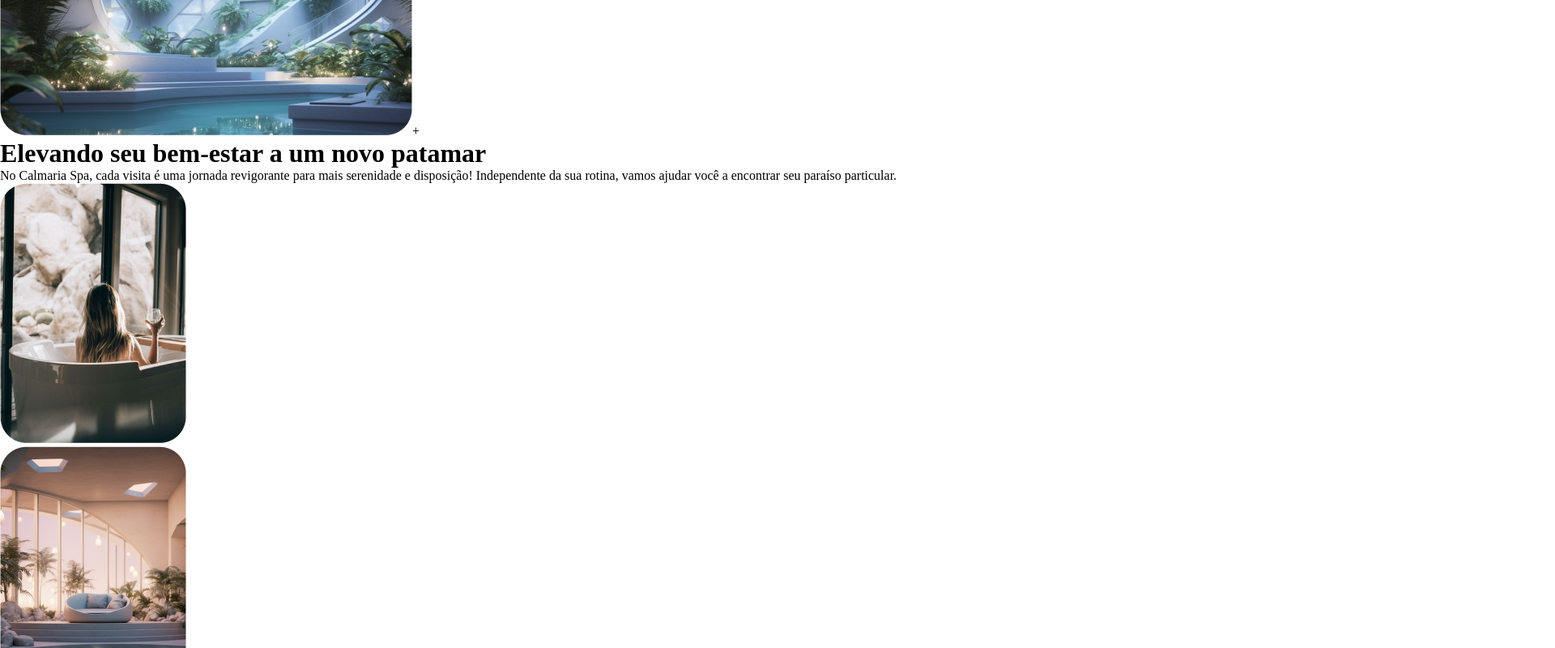
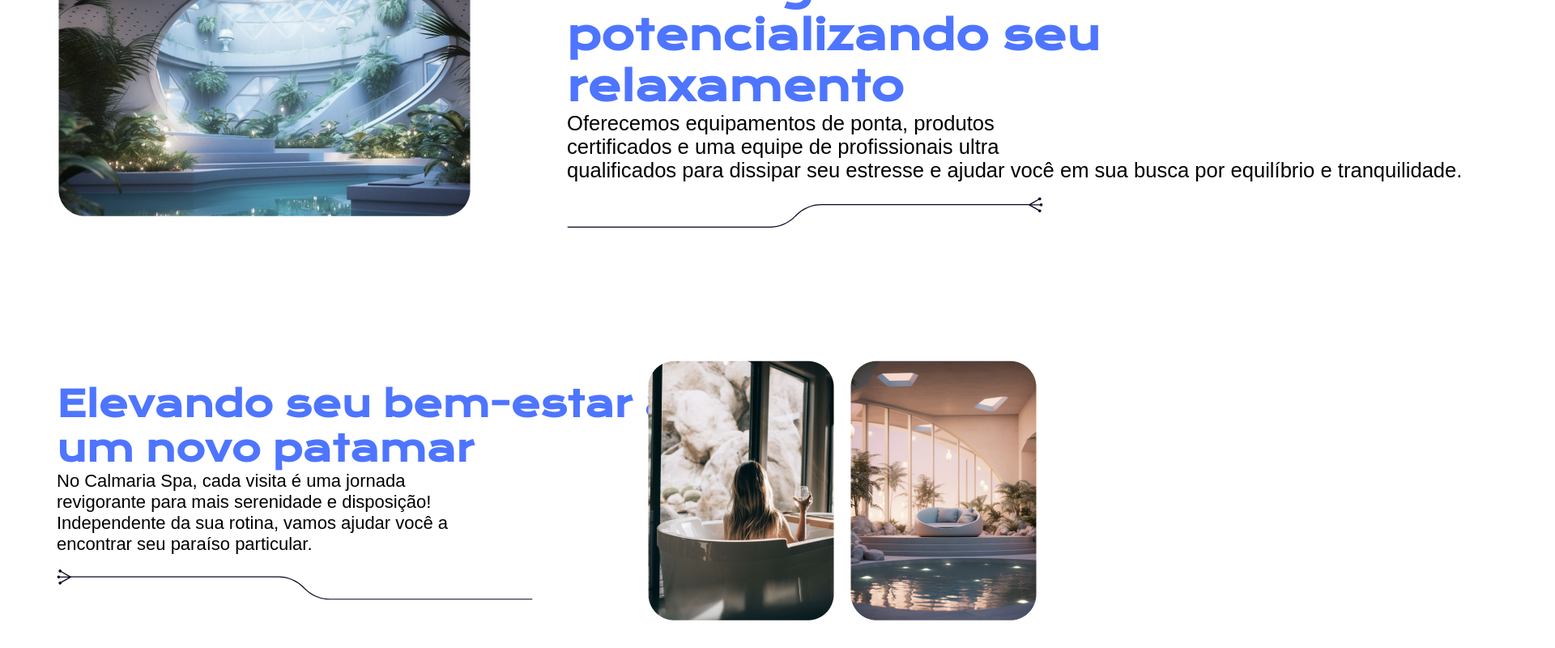
Before and after one commit to Babiel09/Spa-React-router-dom, a React (Vite) app in the folder Aprendendo a gerenciar APIS/: page / in a window 1280 px wide. Shown: the part 1020-1820 px from the top of the page at 81% size, 1920 px wide, since content can reach past the window. Built offline with nearby package versions, Linux system fonts and the light colour scheme.

Commit message:
Finalizando a parte inicial da landing-page

```diff
--- a/Aprendendo a gerenciar APIS/src/components/Header/header.module.scss
+++ b/Aprendendo a gerenciar APIS/src/components/Header/header.module.scss
@@ -6,6 +6,7 @@
     align-items: center;
     gap: 1.6rem;
     background: $gradiente-primario;
+    position: sticky
 }
 
 
--- /dev/null
+++ b/Aprendendo a gerenciar APIS/src/components/imagens-futurista/futurista.module.scss
@@ -0,0 +1,21 @@
+@import '../../styles/variaveis.module.scss';
+.imgContainer{
+    position: relative;
+    bottom: 200px;
+    left: 72px;
+
+}
+.tecnologia{
+    position: relative;
+    top: 140px;
+    left: 700px;
+    h1{
+        font-family: $ft-titulos;
+        color: $cor-secundaria;
+        font-size: 50px;
+    }
+    p{
+        font-family: $ft-textos;
+        font-size: 1.6rem;
+    }
+}
--- /dev/null
+++ b/Aprendendo a gerenciar APIS/src/components/imagens-futurista/index.tsx
@@ -0,0 +1,28 @@
+import styles from './futurista.module.scss';
+import FotoFuturista from '../../assets/espaco-1.png';
+import Separador from '../../assets/separador-direita.svg'
+
+export default function ImagemFuturista(){
+    return(
+        <>
+            <div className={styles.tecnologia}>
+                <h1>Tecnologia e natureza <br/>potencializando seu <br /> relaxamento</h1>
+                <p>Oferecemos equipamentos de ponta,
+                    produtos <br />
+                    certificados e uma equipe de profissionais ultra <br />
+                     qualificados para dissipar
+                     seu estresse e ajudar você em sua busca por equilíbrio e
+                        tranquilidade.</p>
+                        <br />
+                        <div className={styles.separador}>
+                    <img src={Separador} alt="Separador da imagem" />
+                    </div>
+                        </div>
+                <div className={styles.imgContainer}>
+                 <img src={FotoFuturista} alt="Foto-fururista de um spa" />
+                </div>
+
+
+    </>
+    );
+}
--- /dev/null
+++ b/Aprendendo a gerenciar APIS/src/components/imagens-relaxa/imagem.module.scss
@@ -0,0 +1,27 @@
+@import '../../styles/variaveis.module.scss';
+.relax{
+    position: relative;
+    right: auto;
+    left: 70px;
+
+    h1{
+        font-family: $ft-titulos;
+        color: $cor-secundaria;
+        font-size: 44px;
+    }
+    p{
+        font-family: $ft-textos;
+        font-size: 22px;
+    }
+
+}
+.imagemRelax1{
+    position: relative;
+    left: 800px;
+    bottom: 300px;
+}
+.imagemRelax2{
+    position: relative;
+    left: 1050px;
+    bottom: 625px;
+}
--- /dev/null
+++ b/Aprendendo a gerenciar APIS/src/components/imagens-relaxa/index.tsx
@@ -0,0 +1,29 @@
+import styles from './imagem.module.scss';
+import imagemRelaxa1 from '../../assets/espaco-2.png';
+import imagemRelaxa2 from '../../assets/espaco-3.png';
+import Separador2 from '../../assets/separador-esquerda.svg'
+
+export default function ImagensRelaxantes(){
+    return(
+        <>
+         <div className={styles.relax}>
+                <h1 className={styles.titulo2}>Elevando seu bem-estar a <br />
+                um novo patamar</h1>
+                <p className={styles.paragrafo1}>No Calmaria Spa, cada visita é uma jornada <br />
+                 revigorante para mais serenidade e disposição! <br />
+                Independente da sua rotina, vamos ajudar você a <br />
+                 encontrar seu paraíso particular.</p>
+                 <br />
+                 <img src={Separador2}/>
+                </div>
+        <div className={styles.imagemRelax1}>
+                    <img src={imagemRelaxa1}/>
+                </div>
+                <div className={styles.imagemRelax2}>
+                    <img src={imagemRelaxa2}/>
+                </div>
+
+
+        </>
+    );
+}
--- a/Aprendendo a gerenciar APIS/src/index.css
+++ b/Aprendendo a gerenciar APIS/src/index.css
@@ -2,6 +2,7 @@ body{
   margin: 0;
   padding: 0;
   box-sizing: border-box;
+  background-color: linear-gradient(180deg, #E8F5C8 0%, #FFFFFF 96.87%);
 }
 * {
   margin: 0;
--- a/Aprendendo a gerenciar APIS/src/pages/Principal/index.tsx
+++ b/Aprendendo a gerenciar APIS/src/pages/Principal/index.tsx
@@ -3,9 +3,8 @@ import Botao from '../../components/Botao';
 import Header from '../../components/Header';
 import RostoMoca from '../../assets/home-image.png';
 import styles from './paginaPrincipal.module.scss';
-import FotoFuturista from '../../assets/espaco-1.png';
-import imagemRelaxa1 from '../../assets/espaco-2.png';
-import imagemRelaxa2 from '../../assets/espaco-3.png';
+import ImagensRelaxantes from '../../components/imagens-relaxa';
+import ImagemFuturista from '../../components/imagens-futurista';
 
 export default function PaginaPrincipal(){
     const navigate = useNavigate();
@@ -27,22 +26,11 @@ export default function PaginaPrincipal(){
                 <div className={styles['decorative-elements']}></div>
             </div>
         </section>
-        <div className={styles.tecnologia}>
-            <h1>Tecnologia e natureza potencializando seu relaxamento</h1>
-            <div>
-                <img src={FotoFuturista} alt="Foto-fururista de um spa" />+
-            </div>
-            <div className={styles.relax}>
-                <h1 className={styles.titulo2}>Elevando seu bem-estar a um novo patamar</h1>
-                <p className={styles.paragrafo1}>No Calmaria Spa, cada visita é uma jornada revigorante para mais serenidade e disposição!
-                Independente da sua rotina, vamos ajudar você a encontrar seu paraíso particular.</p>
-                <div className={styles.imagemRelax1}>
-                    <img src={imagemRelaxa1}/>
-                </div>
-                <div className={styles.imagemRelax2}>
-                    <img src={imagemRelaxa2}/>
-                </div>
-            </div>
+        <div>
+            <ImagemFuturista/>
+        </div>
+        <div>
+            <ImagensRelaxantes/>
         </div>
     </>
     );
--- a/Aprendendo a gerenciar APIS/src/pages/Principal/paginaPrincipal.module.scss
+++ b/Aprendendo a gerenciar APIS/src/pages/Principal/paginaPrincipal.module.scss
@@ -49,5 +49,6 @@
             background: url('/path/to/decorative-elements.png') no-repeat center center;
             background-size: contain;
         }
+
     }
 }
--- a/Aprendendo a gerenciar APIS/src/styles/variaveis.module.scss
+++ b/Aprendendo a gerenciar APIS/src/styles/variaveis.module.scss
@@ -10,6 +10,19 @@ $gradiente-primario: linear-gradient(180deg, #E8F5C8 0%, #FFFFFF 96.87%);
 $gradiente-secundario: linear-gradient(180deg, rgba(255, 255, 255, 0.7) 0%, rgba(202, 212, 250, 0.3) 100%);
 
 
-//Fontes
+
+
+@font-face {
+  font-family: 'Krona One';
+  src: url('../assets/KronaOne-Regular.ttf') format('truetype');
+}
+
+.montserrat {
+  font-family: "Montserrat", sans-serif;
+  font-optical-sizing: auto;
+  font-weight: 400;
+  font-style: normal;
+}
+
 $ft-textos: 'Montserrat', sans-serif;
 $ft-titulos: 'Krona One', sans-serif;
```
Also changed, not shown: Aprendendo a gerenciar APIS/src/styles/breakpoints.module.scss (added, +16 -0 lines), Aprendendo a gerenciar APIS/src/assets/KronaOne-Regular.ttf (added), Aprendendo a gerenciar APIS/src/assets/OFL.txt (added).
